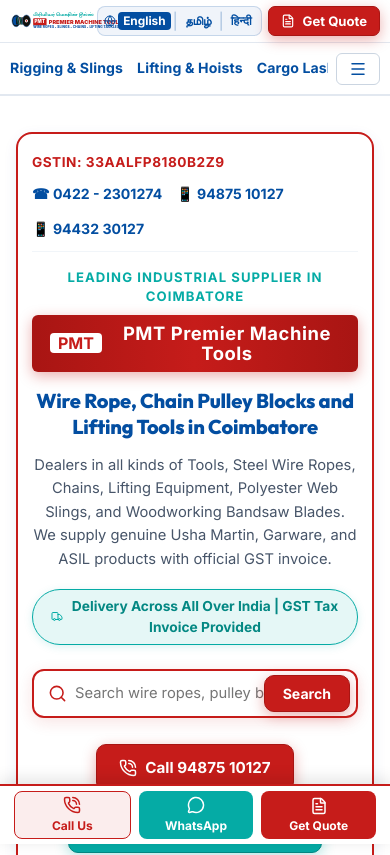
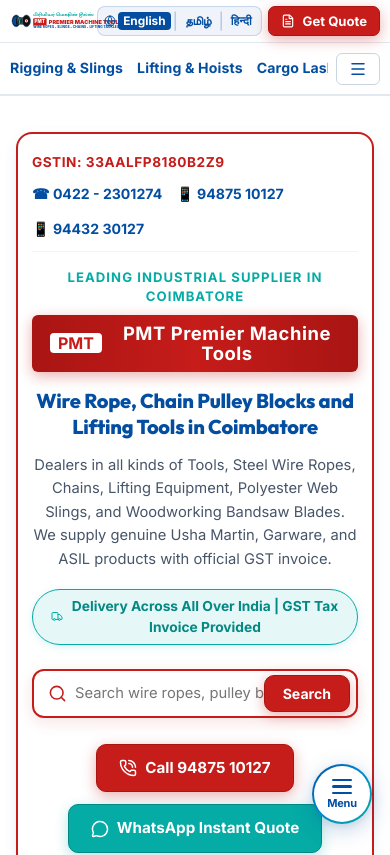
Before and after one commit to Nadeemnad/premiermachinetoolscbe, a React (Vite) app: page / in a window 390 px wide. Shown: the top 855 px of the page. Built offline with nearby package versions, Linux system fonts and the light colour scheme.

Commit message:
file add

```diff
--- a/src/components/StickyMobileBar.jsx
+++ b/src/components/StickyMobileBar.jsx
@@ -1,65 +1,135 @@
-import React from 'react';
-import { PhoneCall, MessageCircle, FileText } from 'lucide-react';
+import React, { useState, useEffect } from 'react';
+import { PhoneCall, MessageCircle, FileText, ChevronRight } from 'lucide-react';
 import { TRANSLATIONS } from '../data/translations';
 
 export default function StickyMobileBar({ currentLang, onOpenRfq }) {
+  const [isOpen, setIsOpen] = useState(false);
   const t = TRANSLATIONS[currentLang] || TRANSLATIONS.en;
 
   const whatsappMessage = encodeURIComponent(
     "Hello PMT Premier Machine Tools, I am looking for Steel Wire Ropes / Chain Pulleys / Slings / Blades. Please share price quote."
   );
 
+  // Close on Escape key press
+  useEffect(() => {
+    const handleKeyDown = (e) => {
+      if (e.key === 'Escape' && isOpen) {
+        setIsOpen(false);
+      }
+    };
+    window.addEventListener('keydown', handleKeyDown);
+    return () => window.removeEventListener('keydown', handleKeyDown);
+  }, [isOpen]);
+
+  const menuLabel = currentLang === 'ta' ? 'மெனு' : currentLang === 'hi' ? 'मेनू' : 'Menu';
+  const closeLabel = currentLang === 'ta' ? 'மூடு' : currentLang === 'hi' ? 'बंद करें' : 'Close';
+
   return (
-    <div className="sticky-mobile-bar" role="navigation" aria-label="Quick Actions">
-      {/* Call Button */}
-      <a
-        href="tel:+919487510127"
-        id="cta-call-sticky"
-        data-track="call"
-        className="sticky-mobile-btn"
-        style={{
-          background: 'var(--pmt-red-soft)',
-          color: 'var(--pmt-red)',
-          border: '1px solid var(--pmt-red)'
+    <div className="mobile-floating-menu-root" role="region" aria-label="Quick Action Menu">
+      {/* Dimmed backdrop when menu is open */}
+      {isOpen && (
+        <div
+          className="mobile-menu-backdrop"
+          onClick={() => setIsOpen(false)}
+          aria-hidden="true"
+        />
+      )}
+
+      {/* Floating Action Menu Card containing the 3 options */}
+      {isOpen && (
+        <div
+          className="mobile-action-popup"
+          role="dialog"
+          aria-modal="true"
+          aria-label="Contact and Quote Options"
+        >
+          <div className="mobile-action-popup-header">
+            <span className="mobile-action-popup-title">
+              {currentLang === 'ta' ? 'விரைவு தொடர்பு' : currentLang === 'hi' ? 'त्वरित संपर्क' : 'Quick Actions'}
+            </span>
+          </div>
+
+          <div className="mobile-action-list">
+            {/* 1. Get Quote / RFQ Button */}
+            <button
+              onClick={() => {
+                setIsOpen(false);
+                if (onOpenRfq) onOpenRfq();
               }}
-        title="Call 94875 10127"
+              id="cta-enquire-mobile"
+              data-track="enquiry"
+              className="mobile-menu-action-item action-get-quote"
+              title="Get Price Quote"
             >
-        <PhoneCall size={18} />
-        <span>{t.nav.callNow}</span>
-      </a>
+              <div className="action-item-icon bg-quote">
+                <FileText size={18} />
+              </div>
+              <div className="action-item-text">
+                <span className="action-item-title">{t.nav.getQuote}</span>
+                <span className="action-item-sub">Instant Price Estimate</span>
+              </div>
+              <ChevronRight size={16} className="action-item-arrow" />
+            </button>
 
-      {/* WhatsApp Button */}
+            {/* 2. WhatsApp Button */}
             <a
               href={`https://wa.me/919487510127?text=${whatsappMessage}`}
               target="_blank"
               rel="noopener noreferrer"
-        id="cta-whatsapp-sticky"
+              id="cta-whatsapp-mobile"
               data-track="whatsapp"
-        className="sticky-mobile-btn"
-        style={{
-          background: 'var(--pmt-teal)',
-          color: 'var(--pmt-white)'
-        }}
+              className="mobile-menu-action-item action-whatsapp"
               title="Chat on WhatsApp"
+              onClick={() => setIsOpen(false)}
             >
+              <div className="action-item-icon bg-whatsapp">
                 <MessageCircle size={18} />
-        <span>WhatsApp</span>
+              </div>
+              <div className="action-item-text">
+                <span className="action-item-title">WhatsApp</span>
+                <span className="action-item-sub">Direct Technical Chat</span>
+              </div>
+              <ChevronRight size={16} className="action-item-arrow" />
             </a>
 
-      {/* RFQ Enquiry Button */}
+            {/* 3. Call Us Button */}
+            <a
+              href="tel:+919487510127"
+              id="cta-call-mobile"
+              data-track="call"
+              className="mobile-menu-action-item action-call"
+              title="Call 94875 10127"
+              onClick={() => setIsOpen(false)}
+            >
+              <div className="action-item-icon bg-call">
+                <PhoneCall size={18} />
+              </div>
+              <div className="action-item-text">
+                <span className="action-item-title">{t.nav.callNow}</span>
+                <span className="action-item-sub">+91 94875 10127</span>
+              </div>
+              <ChevronRight size={16} className="action-item-arrow" />
+            </a>
+          </div>
+        </div>
+      )}
+
+      {/* Circular Floating Trigger Button Matching Image 2 */}
       <button
-        onClick={onOpenRfq}
-        id="cta-enquire-sticky"
-        data-track="enquiry"
-        className="sticky-mobile-btn"
-        style={{
-          background: 'var(--pmt-red)',
-          color: 'var(--pmt-white)'
-        }}
-        title="Get Quote"
+        onClick={() => setIsOpen(!isOpen)}
+        className={`mobile-fab-btn ${isOpen ? 'is-open' : ''}`}
+        aria-expanded={isOpen}
+        aria-label={isOpen ? 'Close menu' : 'Open menu'}
+        title={isOpen ? 'Close' : 'Menu'}
       >
-        <FileText size={18} />
-        <span>{t.nav.getQuote}</span>
+        <div className="mobile-fab-icon-area">
+          <span className="mobile-fab-line line-1" />
+          <span className="mobile-fab-line line-2" />
+          <span className="mobile-fab-line line-3" />
+        </div>
+        <span className="mobile-fab-text">
+          {isOpen ? closeLabel : menuLabel}
+        </span>
       </button>
     </div>
   );
--- a/src/index.css
+++ b/src/index.css
@@ -111,7 +111,7 @@ html {
   color: var(--pmt-black);
   line-height: 1.5;
   -webkit-font-smoothing: antialiased;
-  overflow-x: hidden;
+  overflow-x: clip;
   max-width: 100%;
   width: 100%;
 }
@@ -134,19 +134,19 @@ section {
 }
 
 body {
-  overflow-x: hidden;
+  overflow-x: clip;
   max-width: 100%;
   width: 100%;
   background-color: var(--pmt-white);
   color: var(--pmt-black);
   min-height: 100vh;
-  padding-bottom: 64px; /* Space for mobile sticky CTA bar */
+  padding-bottom: 24px; /* Space for mobile floating action menu */
 }
 
 #root, .pmt-app {
   width: 100%;
   max-width: 100%;
-  overflow-x: hidden;
+  position: relative;
 }
 
 @media (min-width: 769px) {
@@ -343,19 +343,23 @@ input, select, textarea {
 
 /* Main Sticky Header & Navigation Stacking */
 .pmt-sticky-header {
-  position: sticky;
-  top: 0;
-  z-index: var(--z-header);
+  position: -webkit-sticky !important;
+  position: sticky !important;
+  top: 0 !important;
+  left: 0;
+  right: 0;
+  z-index: var(--z-header) !important;
   background-color: var(--pmt-white) !important;
   background: #ffffff !important;
   border-bottom: 2px solid #e2e8f0;
   width: 100%;
+  box-sizing: border-box;
   isolation: isolate;
   transition: box-shadow 0.25s ease;
 }
 
 .pmt-sticky-header.is-scrolled {
-  box-shadow: 0 6px 20px rgba(3, 78, 161, 0.08) !important;
+  box-shadow: 0 6px 20px rgba(3, 78, 161, 0.12) !important;
 }
 
 /* Two-Tier Header Layout (Manipal Hospitals Reference Architecture) */
@@ -561,42 +565,242 @@ input, select, textarea {
   height: 0 !important;
 }
 
-/* Sticky Mobile Bottom Bar */
-.sticky-mobile-bar {
+/* Mobile Floating Action Menu (Wrapping Call Us, WhatsApp, Get Quote) */
+.mobile-floating-menu-root {
   display: none;
 }
 
 @media (max-width: 768px) {
-  .sticky-mobile-bar {
-    display: flex;
-    position: fixed;
-    bottom: 0;
-    left: 0;
-    right: 0;
-    height: 60px;
-    background: var(--pmt-white);
-    border-top: 2px solid var(--pmt-red);
-    box-shadow: 0 -4px 16px rgba(19, 17, 12, 0.12);
-    z-index: var(--z-mobile-bar);
-    justify-content: space-around;
-    align-items: center;
-    padding: 0 10px;
+  .mobile-floating-menu-root {
+    display: block;
   }
 
-  .sticky-mobile-btn {
-    flex: 1;
+  /* Dimmed backdrop when menu is open */
+  .mobile-menu-backdrop {
+    position: fixed;
+    inset: 0;
+    background: rgba(15, 23, 42, 0.45);
+    backdrop-filter: blur(2px);
+    -webkit-backdrop-filter: blur(2px);
+    z-index: calc(var(--z-mobile-bar) - 1);
+    animation: mobileFadeIn 0.2s ease-out;
+  }
+
+  /* Circular Trigger Button Exactly Matching Image 2 */
+  .mobile-fab-btn {
+    position: fixed;
+    bottom: calc(20px + env(safe-area-inset-bottom, 0px));
+    right: calc(18px + env(safe-area-inset-right, 0px));
+    z-index: var(--z-mobile-bar);
+    width: 60px;
+    height: 60px;
+    border-radius: 50%;
     display: flex;
     flex-direction: column;
     align-items: center;
     justify-content: center;
-    gap: 3px;
-    height: 48px;
-    font-size: 0.75rem;
+    /* Gradient Ring Border: Blue (#034ea1) to Teal (#05aba5) */
+    background: linear-gradient(#ffffff, #ffffff) padding-box,
+                linear-gradient(135deg, #034ea1 0%, #0088cc 45%, #05aba5 100%) border-box;
+    border: 2.5px solid transparent;
+    box-shadow: 0 6px 22px rgba(3, 78, 161, 0.24), 0 2px 8px rgba(0, 0, 0, 0.08);
+    cursor: pointer;
+    outline: none;
+    user-select: none;
+    -webkit-tap-highlight-color: transparent;
+    transition: transform 0.2s cubic-bezier(0.34, 1.56, 0.64, 1), box-shadow 0.2s ease;
+  }
+
+  .mobile-fab-btn:active {
+    transform: scale(0.92);
+  }
+
+  .mobile-fab-icon-area {
+    width: 22px;
+    height: 15px;
+    display: flex;
+    flex-direction: column;
+    justify-content: space-between;
+    align-items: center;
+    position: relative;
+  }
+
+  /* 3 Horizontal Blue Lines */
+  .mobile-fab-line {
+    display: block;
+    width: 20px;
+    height: 2.2px;
+    background-color: #034ea1;
+    border-radius: 2px;
+    transition: transform 0.25s cubic-bezier(0.4, 0, 0.2, 1), opacity 0.2s ease;
+    transform-origin: center;
+  }
+
+  /* Morph to 'X' When Menu is Open */
+  .mobile-fab-btn.is-open .line-1 {
+    transform: translateY(6.4px) rotate(45deg);
+  }
+
+  .mobile-fab-btn.is-open .line-2 {
+    opacity: 0;
+    transform: scaleX(0);
+  }
+
+  .mobile-fab-btn.is-open .line-3 {
+    transform: translateY(-6.4px) rotate(-45deg);
+  }
+
+  /* Blue Text Under Lines */
+  .mobile-fab-text {
+    font-size: 11px;
     font-weight: 700;
+    color: #034ea1;
+    line-height: 1.1;
+    margin-top: 3px;
+    font-family: var(--font-body);
+    letter-spacing: -0.2px;
+    transition: color 0.2s ease;
+  }
+
+  /* Action Popup Card Floating Above Button */
+  .mobile-action-popup {
+    position: fixed;
+    bottom: calc(88px + env(safe-area-inset-bottom, 0px));
+    right: calc(18px + env(safe-area-inset-right, 0px));
+    z-index: var(--z-mobile-bar);
+    width: 240px;
+    max-width: calc(100vw - 36px);
+    background: #ffffff;
+    border-radius: 18px;
+    border: 1.5px solid rgba(3, 78, 161, 0.14);
+    box-shadow: 0 16px 40px rgba(3, 78, 161, 0.22), 0 4px 14px rgba(0, 0, 0, 0.08);
+    padding: 12px;
+    animation: mobileMenuPop 0.24s cubic-bezier(0.16, 1, 0.3, 1) forwards;
+    transform-origin: bottom right;
+  }
+
+  .mobile-action-popup-header {
+    padding: 2px 6px 8px 6px;
+    border-bottom: 1px solid #f1f5f9;
+    margin-bottom: 8px;
+    display: flex;
+    align-items: center;
+    justify-content: space-between;
+  }
+
+  .mobile-action-popup-title {
+    font-size: 0.72rem;
+    font-weight: 800;
+    text-transform: uppercase;
+    letter-spacing: 0.06em;
+    color: #64748b;
+  }
+
+  .mobile-action-list {
+    display: flex;
+    flex-direction: column;
+    gap: 8px;
+  }
+
+  /* Action Buttons Inside Popup */
+  .mobile-menu-action-item {
+    display: flex;
+    align-items: center;
+    gap: 10px;
+    padding: 9px 12px;
+    border-radius: 12px;
     text-decoration: none;
-    border-radius: 8px;
-    margin: 0 4px;
-    min-height: 44px; /* Accessible tap target */
+    cursor: pointer;
+    border: none;
+    font-family: var(--font-body);
+    width: 100%;
+    box-sizing: border-box;
+    text-align: left;
+    transition: transform 0.15s ease, filter 0.15s ease;
+    -webkit-tap-highlight-color: transparent;
+  }
+
+  .mobile-menu-action-item:active {
+    transform: scale(0.97);
+    filter: brightness(0.95);
+  }
+
+  .action-item-icon {
+    width: 34px;
+    height: 34px;
+    border-radius: 10px;
+    display: flex;
+    align-items: center;
+    justify-content: center;
+    flex-shrink: 0;
+  }
+
+  .action-item-text {
+    flex: 1;
+    min-width: 0;
+    display: flex;
+    flex-direction: column;
+  }
+
+  .action-item-title {
+    font-size: 0.88rem;
+    font-weight: 800;
+    line-height: 1.2;
+  }
+
+  .action-item-sub {
+    font-size: 0.68rem;
+    font-weight: 500;
+    line-height: 1.2;
+    margin-top: 1px;
+  }
+
+  .action-item-arrow {
+    opacity: 0.7;
+    flex-shrink: 0;
+  }
+
+  /* Specific Item Themes */
+  .action-get-quote {
+    background: var(--pmt-red);
+    color: #ffffff;
+    border: 1px solid var(--pmt-red-dark);
+    box-shadow: 0 4px 12px rgba(198, 28, 26, 0.28);
+  }
+  .action-get-quote .bg-quote {
+    background: rgba(255, 255, 255, 0.2);
+    color: #ffffff;
+  }
+  .action-get-quote .action-item-sub {
+    color: rgba(255, 255, 255, 0.9);
+  }
+
+  .action-whatsapp {
+    background: var(--pmt-teal);
+    color: #ffffff;
+    border: 1px solid var(--pmt-teal-dark);
+    box-shadow: 0 4px 12px rgba(5, 171, 165, 0.28);
+  }
+  .action-whatsapp .bg-whatsapp {
+    background: rgba(255, 255, 255, 0.2);
+    color: #ffffff;
+  }
+  .action-whatsapp .action-item-sub {
+    color: rgba(255, 255, 255, 0.9);
+  }
+
+  .action-call {
+    background: var(--pmt-red-soft);
+    color: var(--pmt-red);
+    border: 1.5px solid var(--pmt-red);
+    box-shadow: 0 2px 8px rgba(198, 28, 26, 0.08);
+  }
+  .action-call .bg-call {
+    background: rgba(198, 28, 26, 0.12);
+    color: var(--pmt-red);
+  }
+  .action-call .action-item-sub {
+    color: #64748b;
   }
 
   .hide-on-mobile {
@@ -604,6 +808,22 @@ input, select, textarea {
   }
 }
 
+@keyframes mobileFadeIn {
+  from { opacity: 0; }
+  to { opacity: 1; }
+}
+
+@keyframes mobileMenuPop {
+  0% {
+    opacity: 0;
+    transform: translateY(14px) scale(0.92);
+  }
+  100% {
+    opacity: 1;
+    transform: translateY(0) scale(1);
+  }
+}
+
 .card-border-box:hover .product-card-image {
   transform: scale(1.06);
 }
```
Also changed, not shown: src/components/Navbar.jsx (+6 -3 lines), public/robots.txt. Lines whose indentation alone changed are shown as unchanged.
